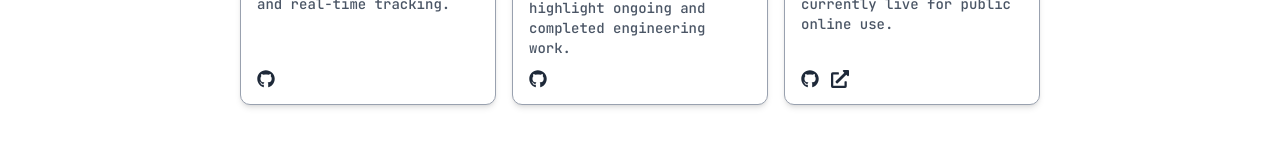
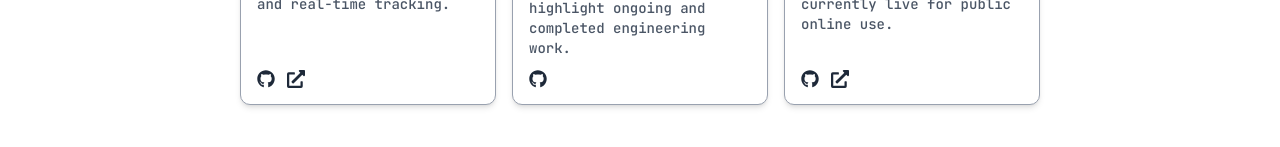
Before and after one commit to nathansivalingam/engineering-portfolio-website, a Next.js app: page /cs-projects in a window 1280 px wide. Shown: the part 349-496 px from the top of the page. Built offline with nearby package versions, Linux system fonts and the light colour scheme.

Commit message:
All links are now functional

```diff
--- a/app/cs-projects/page.jsx
+++ b/app/cs-projects/page.jsx
@@ -8,6 +8,7 @@ const projects = [
     description: "Developed a smart vehicle parking management system optimising allocation and reducing emissions using shortest-path algorithms and real-time tracking.",
     imageUrl: "/assets/park_pilot_cover_photo.jpg",
     githubUrl: "https://github.com/unsw-cse-comp99-3900/capstone-project-25t3-3900-f11a-date",
+    liveUrl: "https://www.canva.com/design/DAG47rtPX2Y/KZO_t03h0zF30UK6Dr7bSQ/view?utm_content=DAG47rtPX2Y&utm_campaign=designshare&utm_medium=link2&utm_source=uniquelinks&utlId=h4698e317a6"
   },
   {
     id: 2,
--- a/app/me-projects/page.jsx
+++ b/app/me-projects/page.jsx
@@ -8,6 +8,7 @@ const projects = [
     description: "Investigated vortex generator height effects to reduce photovoltaic module temperatures using CFD and wind tunnel validation.",
     imageUrl: "/assets/undergraduate_thesis_project_cover_photo.jpg",
     githubUrl: "https://github.com/nathansivalingam/mechanical-engineering-thesis-c/tree/main",
+    liveUrl: "https://www.canva.com/design/DAG7vLi650U/xCR3eyAYF3ciHyJD9mMMog/view?utm_content=DAG7vLi650U&utm_campaign=designshare&utm_medium=link2&utm_source=uniquelinks&utlId=h3f92f36b45"
   },
   {
     id: 2,
@@ -28,6 +29,7 @@ const projects = [
     title: "Gearbox Design Project",
     description: "Constructed 3D-printed planetary gearboxes to visually demonstrate complex mechanical movements.",
     imageUrl: "/assets/planetary_gearbox_cover_photo.jpg",
+    liveUrl: "https://www.canva.com/design/DAG7vVGISRE/1pJE6lAynne-cdfLUeHJ1w/view?utm_content=DAG7vVGISRE&utm_campaign=designshare&utm_medium=link2&utm_source=uniquelinks&utlId=h40807bec48"
   },
   {
     id: 5,
@@ -41,6 +43,7 @@ const projects = [
     title: "Gearbox Prototyping Project",
     description: "Engineered a gearbox and bridge system to safely transport the 'Hammer of Destiny' across a chasm.",
     imageUrl: "/assets/mech_design_one_cover_photo.jpg",
+    liveUrl: "https://youtu.be/y1v0ZvogBSQ"
   },
 ];
 
```
